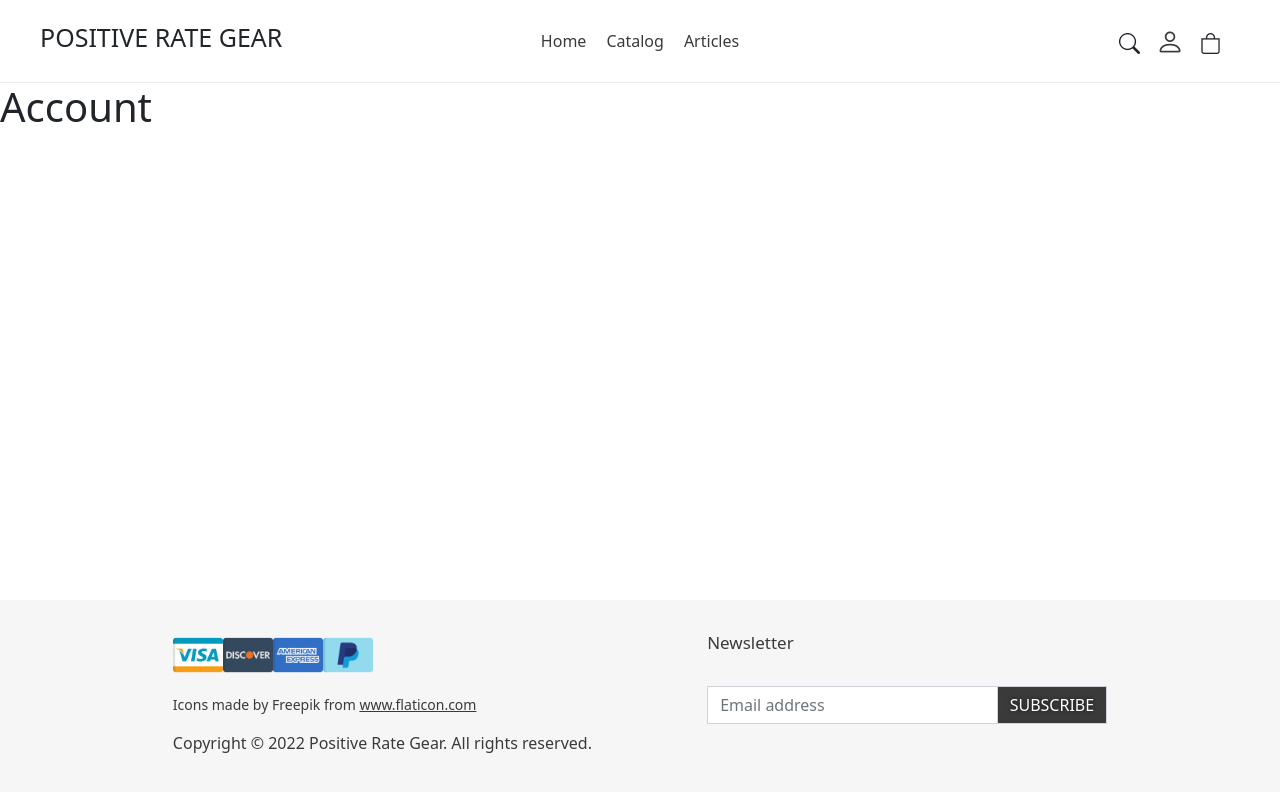
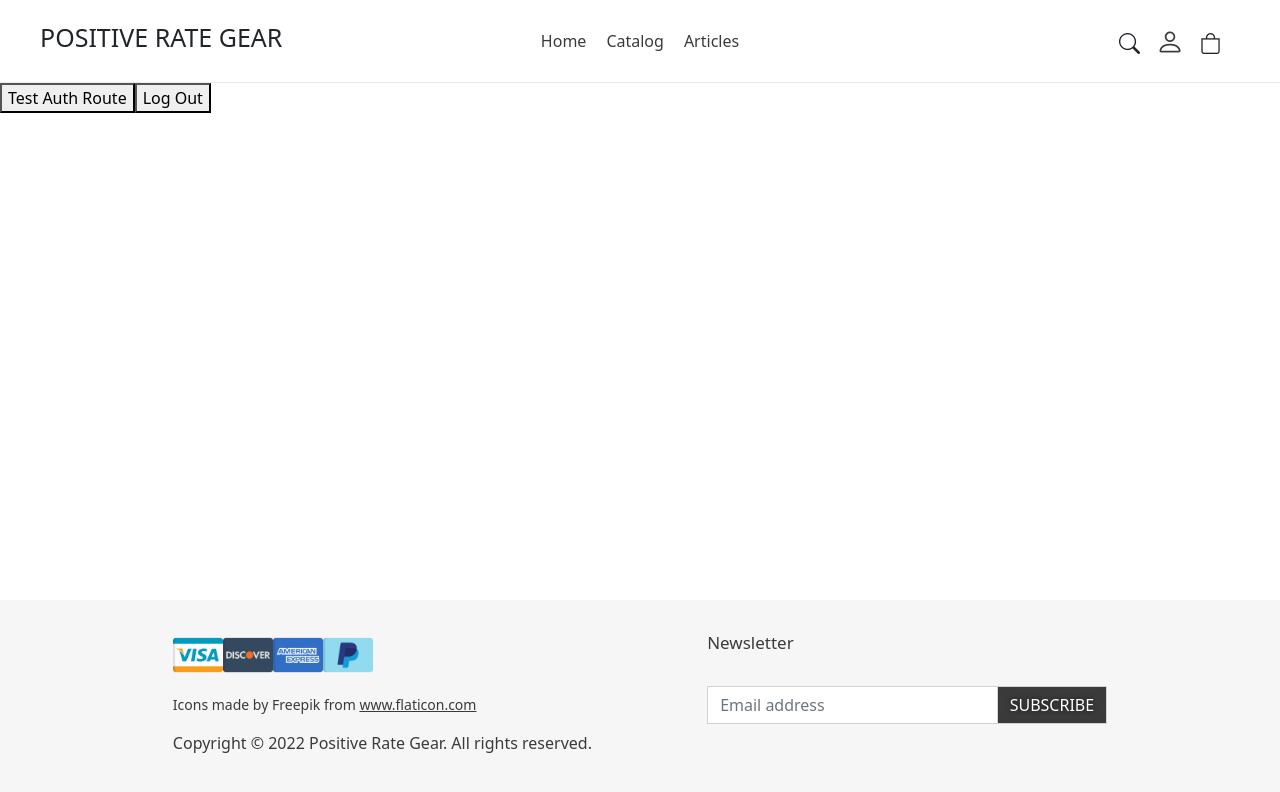
Before and after one commit to RiverDuke/Airplane-ecommerce, a React (Create React App) app: page /account in a window 1280 px wide. Shown: the top 792 px of the page. Built offline with nearby package versions, Linux system fonts and the light colour scheme; no server answers.

Commit message:
login fetch call fixed, credentials included

```diff
--- a/src/components/account.js
+++ b/src/components/account.js
@@ -1,11 +1,24 @@
-import { Test } from "../utils/api";
+import { logout, Test } from "../utils/api";
 
 export default function Account() {
-  async function Testing() {
-    const res = await Test();
-    const body = await res.json();
-    console.log(body);
-  }
-  Testing();
-  return <h1>Account</h1>;
+  return (
+    <>
+      <button
+        onClick={async () => {
+          const res = await Test();
+          const body = await res.json();
+          console.log(body);
+        }}
+      >
+        Test Auth Route
+      </button>
+      <button
+        onClick={async () => {
+          await logout();
+        }}
+      >
+        Log Out
+      </button>
+    </>
+  );
 }
--- a/src/utils/api.js
+++ b/src/utils/api.js
@@ -45,3 +45,11 @@ export async function Test() {
   };
   return await fetch(url, options);
 }
+
+export async function logout() {
+  const url = new URL(`${backEndUrl}/login/logout`);
+  const options = {
+    credentials: "include",
+  };
+  return await fetch(url, options);
+}
```
